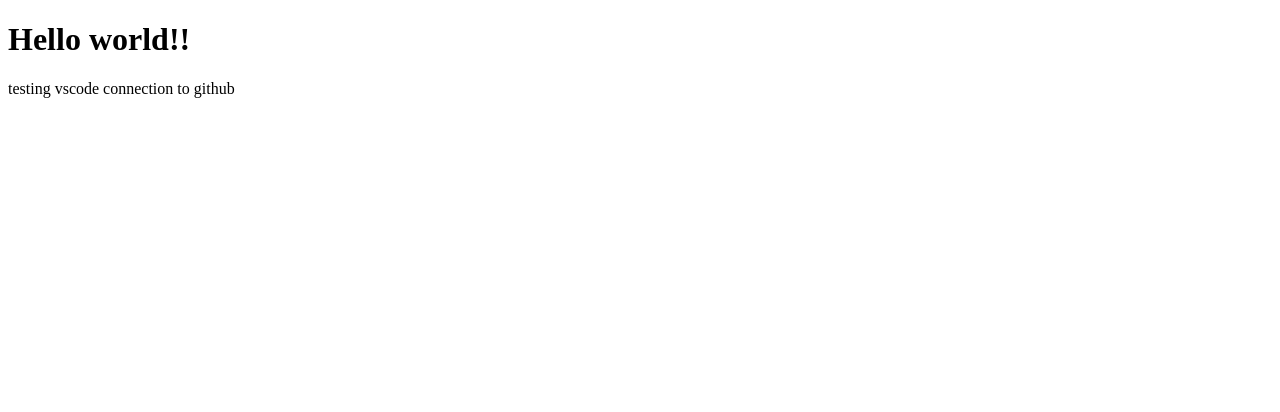
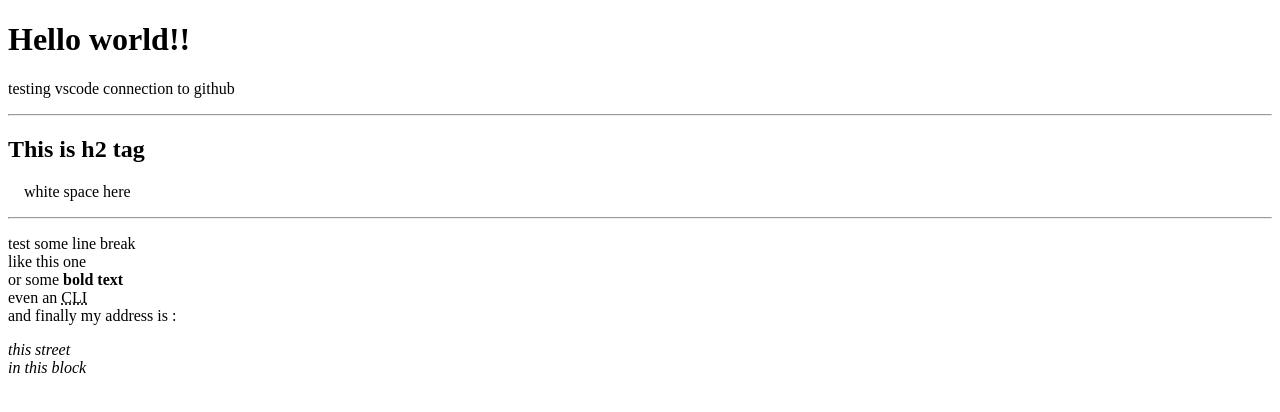
Before and after one commit to hrkhh369/html, a plain HTML site: page index.html in a window 1280 px wide. Drawn offline with Linux system fonts and the light colour scheme.

Commit message:
completing index
learning some new tags

```diff
--- a/index.html
+++ b/index.html
@@ -1,10 +1,33 @@
 <!DOCTYPE html>
-<html>
+<html lang="fa">
     <head>
+        <meta charset="UTF-8">
+        <meta name="author" content="hamidreza">
+        <meta name="description" content="all about html">
+        <title>my html page</title>
+        <link rel="stylesheet" href="/main.css" type="text/css">
+        <link rel="favicon" href="/favicon.ico" type="image/x-icon">
 
     </head>
     <body>
         <h1>Hello world!!</h1>
         <p>testing vscode connection to github</p>
+        <hr>
+
+        <h2>This is h2 tag</h2>
+        <p>&nbsp;&nbsp;&nbsp; white space here</p>
+        <hr>
+
+        <p>
+            test some line break
+            <br> like this one
+            <br> or some <strong>bold text</strong>
+            <br> even an <abbr title="Command line interface">CLI</abbr>
+            <br> and finally my address is :
+            <br><address>
+                this street <br>
+                in this block
+            </address>
+        </p>
     </body>
 </html>
```
